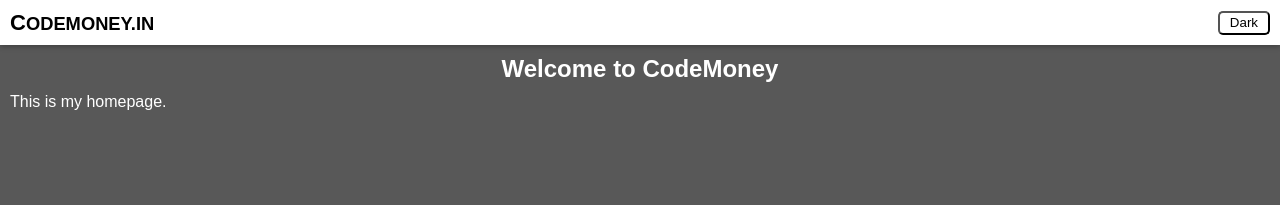
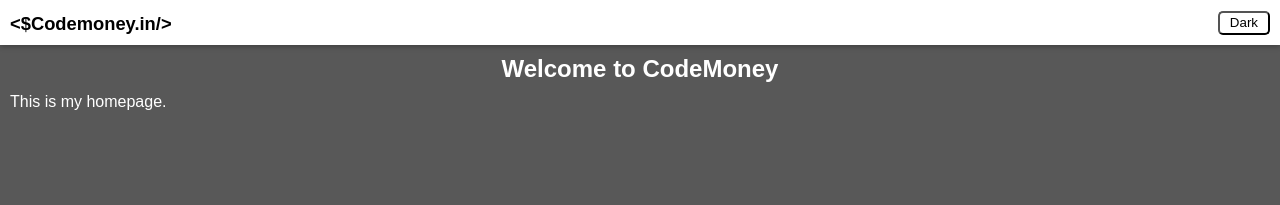
Before and after one commit to naahchi/testing, a Jekyll site: the page built from index.html, in a window 1280 px wide. Shown: the top 205 px of the page. Built offline with Jekyll 4.4.1, drawn with Linux system fonts in a browser that asks for light colours.

Commit message:
Update header.html

```diff
--- a/_includes/header.html
+++ b/_includes/header.html
@@ -1,5 +1,5 @@
 <nav class="top_nav">
-    <a href="/" class="logo">C<small>ODEMONEY.IN</small></a>
+    <a href="/" class="logo"><small>&lt;$Codemoney.in/&gt;</small></a>
     <button id="themeBtn">:::::</button>
 </nav>
 <nav class="bottom_nav">
```
